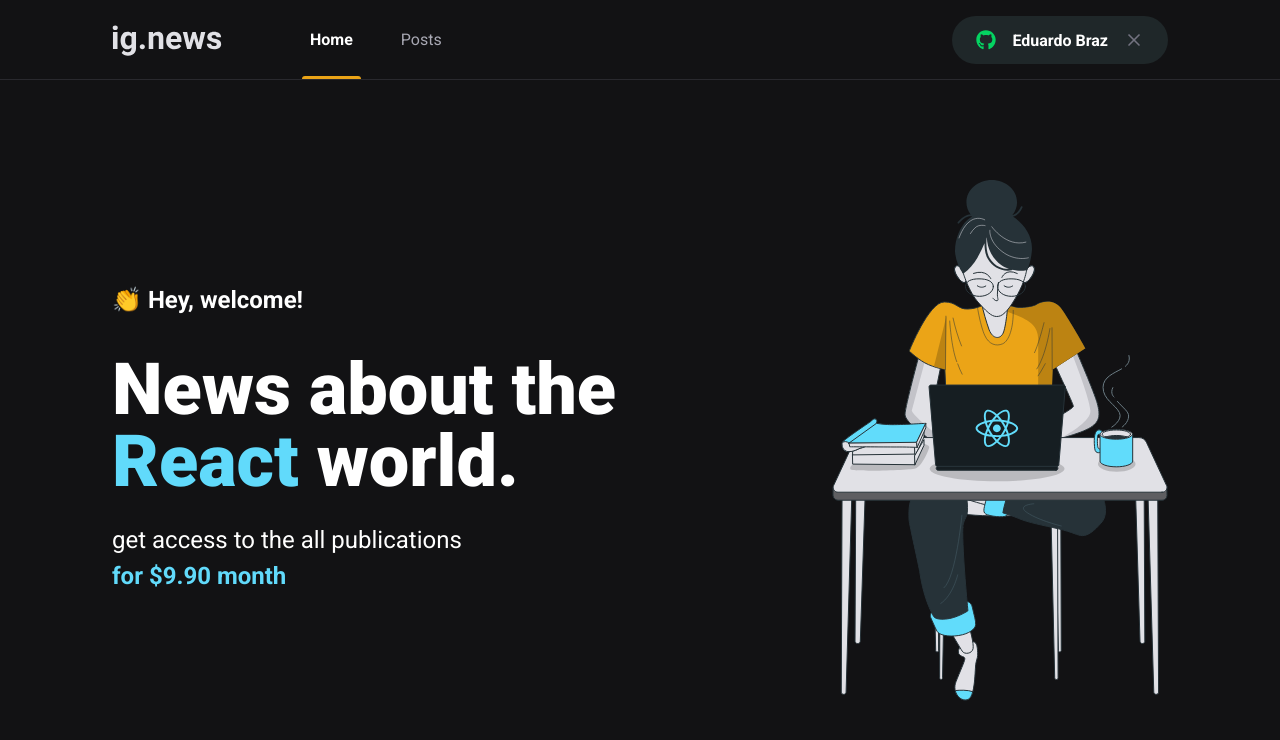
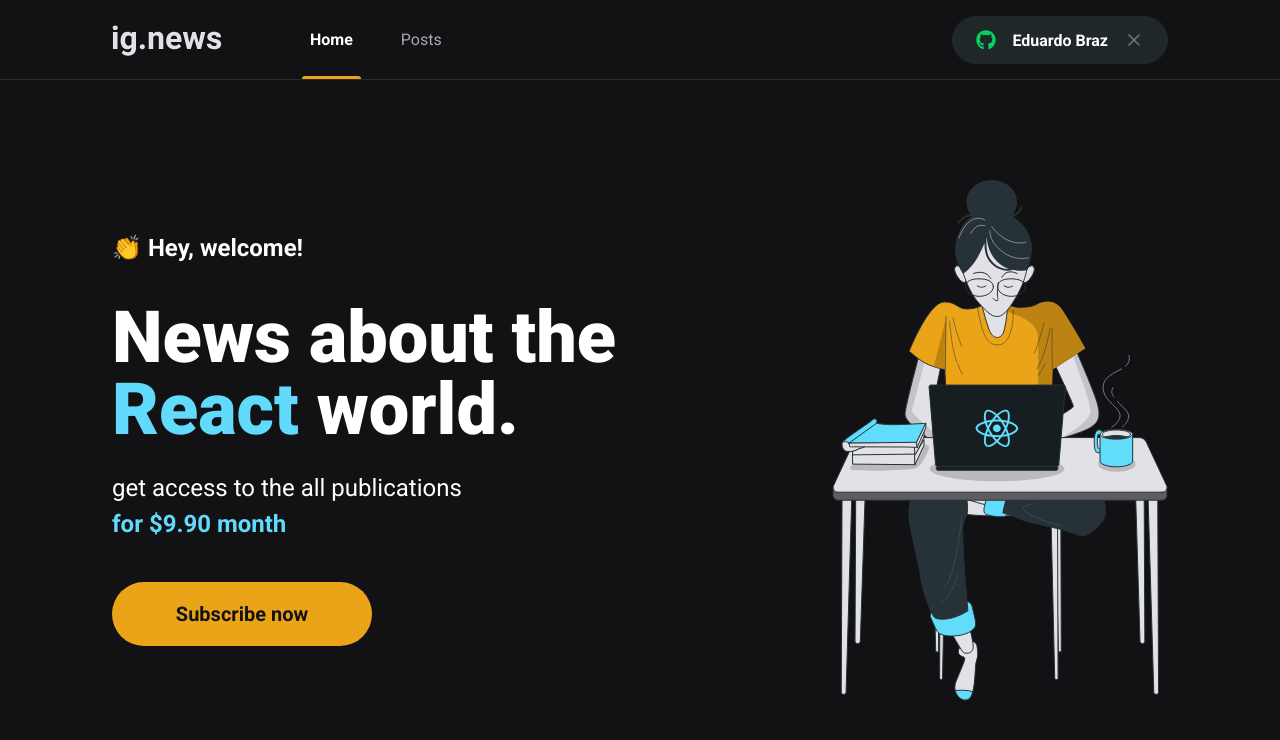
Before and after one commit to EduardoBrazSilva/Ignite_reactJS_ig.news, a Next.js app: page / in a window 1280 px wide. Shown: the top 740 px of the page. Built offline with nearby package versions, Linux system fonts and the light colour scheme.

Commit message:
Create component subscribeButton

```diff
--- a/src/components/SubscribeButton/index.tsx
+++ b/src/components/SubscribeButton/index.tsx
@@ -1,5 +1,12 @@
+import styles from './styles.module.scss';
+
 export function SubscribeButton() {
     return (
-        <h1></h1>
+        <button
+            type="button"
+            className={styles.subscribeButton}
+        >
+            Subscribe now
+        </button>
     )
 }
--- a/src/components/SubscribeButton/styles.module.scss
+++ b/src/components/SubscribeButton/styles.module.scss
@@ -0,0 +1,20 @@
+.subscribeButton {
+    height: 4rem;
+    width: 260px;
+    border: 0;
+    border-radius: 2rem;
+    background: var(--yellow-500);
+    color: var(--gray-900);
+    font-size: 1.25rem;
+    font-weight: bold;
+
+    display: flex;
+    align-items: center;
+    justify-content: center;
+
+    transition: filter 0.2s;
+
+    &:hover {
+        filter: brightness(0.8);
+    }
+}
--- a/src/pages/home.module.scss
+++ b/src/pages/home.module.scss
@@ -38,4 +38,8 @@
             font-weight: bold;
         }
     }
+
+    button {
+        margin-top: 2.5rem;
+    }
 }
--- a/src/pages/index.tsx
+++ b/src/pages/index.tsx
@@ -1,5 +1,6 @@
 /* eslint-disable @next/next/no-img-element */
 import Head from 'next/head'
+import { SubscribeButton } from '../components/SubscribeButton';
 
 import styles from './home.module.scss';
 
@@ -18,6 +19,7 @@ export default function Home() {
             get access to the all publications <br />
             <span>for $9.90 month</span>
           </p>
+          <SubscribeButton />
         </section>
 
         <img src="/images/avatar.svg" alt="Girl coding" />
```
